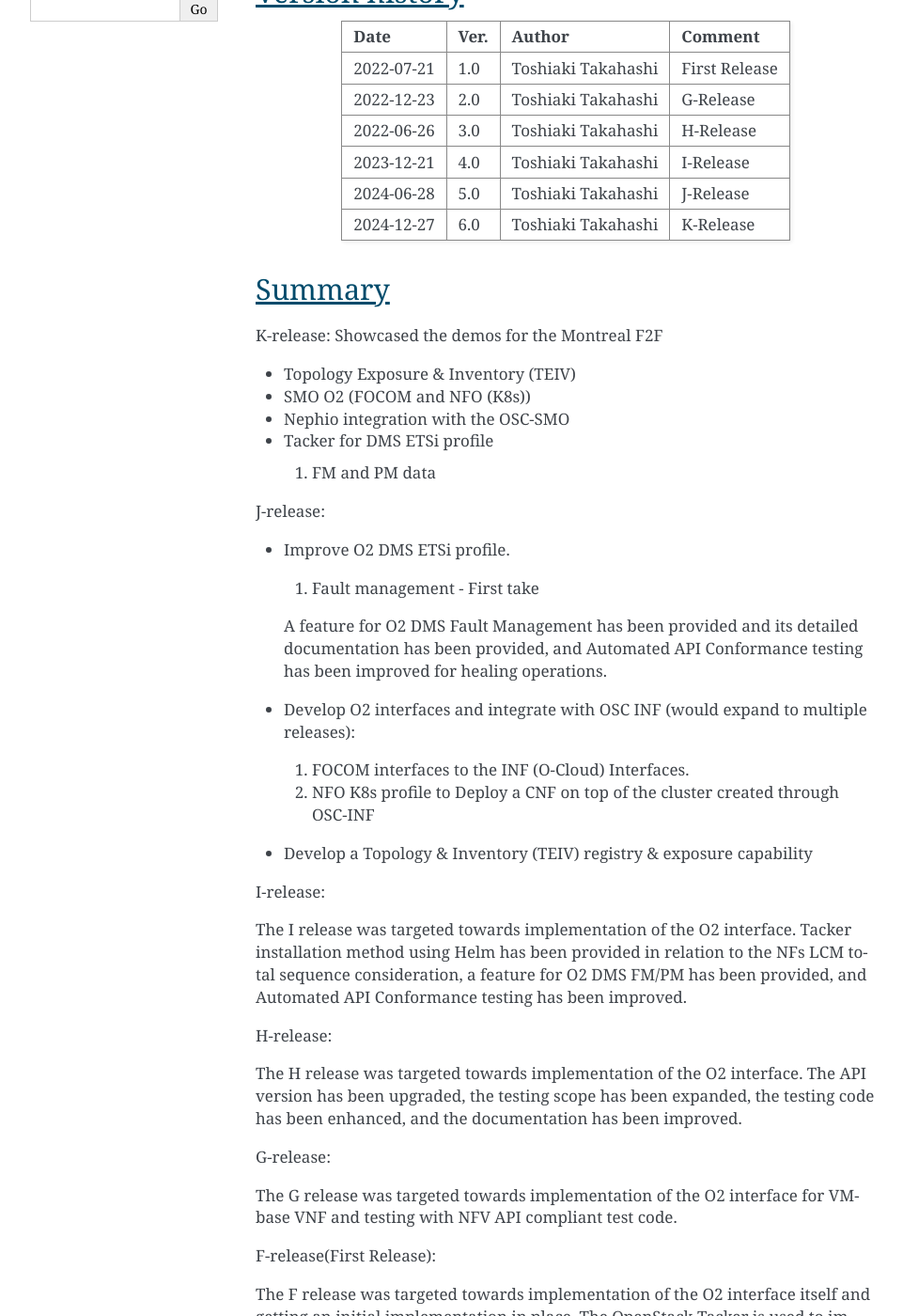
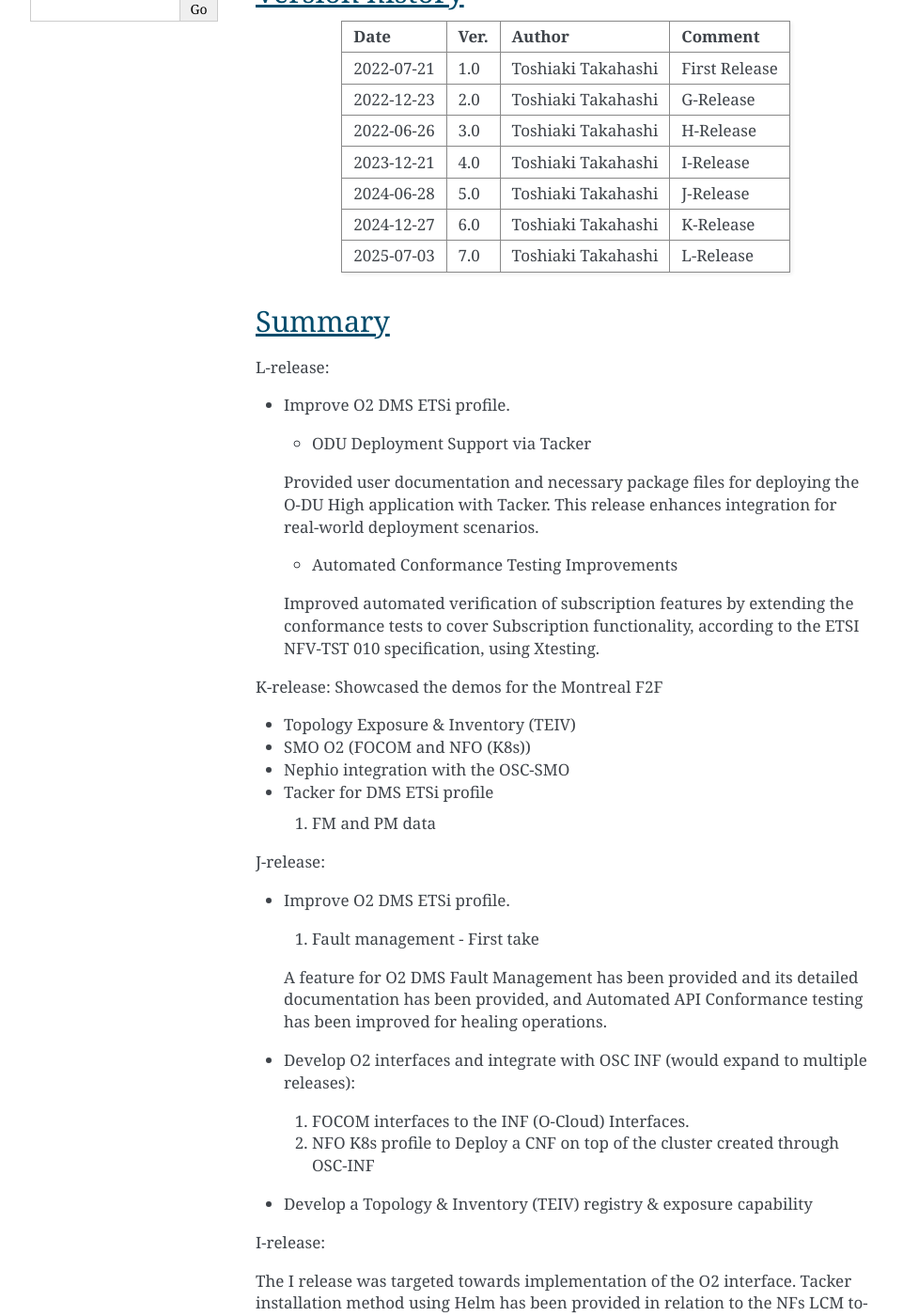
Before and after one commit to o-ran-sc/smo-o2, a Sphinx documentation site: the page built from docs/release-notes.rst, in a window 1280 px wide and 1400 px high, scrolled down 589 px. Shown: the whole window at 94% size, without its empty margins (148-1109 px from the left). Built offline with Sphinx 7.4.7, drawn with Linux system fonts in a browser that asks for light colours; some of the changed text lies outside the part shown.

Commit message:
Update Release note for L-release
Issue-ID: SMO-178
Change-Id: I13be3636cfef191e4b6d2a955c23ed6b3c786ef8
Signed-off-by: Toshiaki Takahashi <ts-takahashi@nec.com>

```diff
--- a/docs/release-notes.rst
+++ b/docs/release-notes.rst
@@ -38,10 +38,29 @@
 | 2024-12-27         | 6.0                | Toshiaki Takahashi | K-Release          |
 |                    |                    |                    |                    |
 +--------------------+--------------------+--------------------+--------------------+
+| 2025-07-03         | 7.0                | Toshiaki Takahashi | L-Release          |
+|                    |                    |                    |                    |
++--------------------+--------------------+--------------------+--------------------+
 
 
 Summary
 -------
+
+L-release:
+
+- Improve O2 DMS ETSi profile.
+
+  + ODU Deployment Support via Tacker
+
+  Provided user documentation and necessary package files for deploying the O-DU High
+  application with Tacker.
+  This release enhances integration for real-world deployment scenarios.
+
+  + Automated Conformance Testing Improvements
+
+  Improved automated verification of subscription features by extending
+  the conformance tests to cover Subscription functionality,
+  according to the ETSI NFV-TST 010 specification, using Xtesting.
 
 K-release:
 Showcased the demos for the Montreal F2F
@@ -105,15 +124,12 @@
 
 +--------------------------------------+------------------------------------------+
 | **Project**                          | SMO O2        		                  |
-|                                      |                                          |
 +--------------------------------------+------------------------------------------+
 | **Repo/commit-ID**                   | Repo: smo/o2                             |
 +--------------------------------------+------------------------------------------+
-| **Release designation**              |                                          |
-|                                      |                                          |
+| **Release designation**              | L-Release                                |
 +--------------------------------------+------------------------------------------+
-| **Release date**                     | 2024-12-27                               |
-|                                      |                                          |
+| **Release date**                     | 2025-07-03                               |
 +--------------------------------------+------------------------------------------+
 | **Purpose of the delivery**          | 	 		     	          |
 |                                      |                                          |
@@ -131,11 +147,10 @@
 | **JIRA REFERENCE**                   | **SLOGAN**                                     |
 |                                      |                                                |
 +--------------------------------------+------------------------------------------------+
-| SMO-137                              | O2dms FM/PM                                    |
+| SMO-180                              | vDU integration to support                     |
+|                                      | Accelerator Framework                          |
 +--------------------------------------+------------------------------------------------+
-| SMO-145                              | OSC - Nephio - OAI Integration                 |
-+--------------------------------------+------------------------------------------------+
-| SMO-152                              | Topology & Inventory Exposure SMOS             |
+| SMO-184                              | Testing - Tacker project                       |
 +--------------------------------------+------------------------------------------------+
 
 Bug Corrections
```
